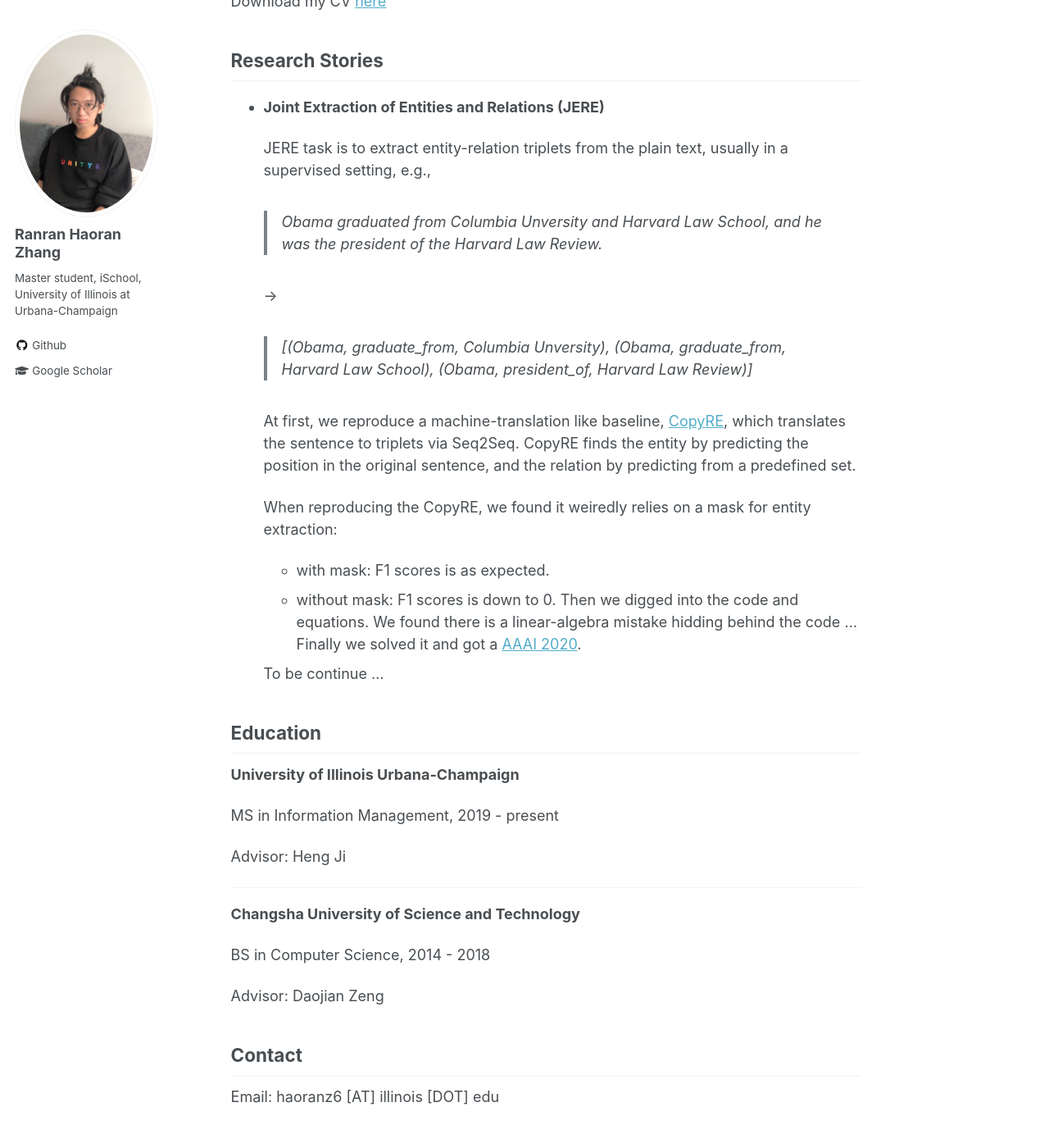
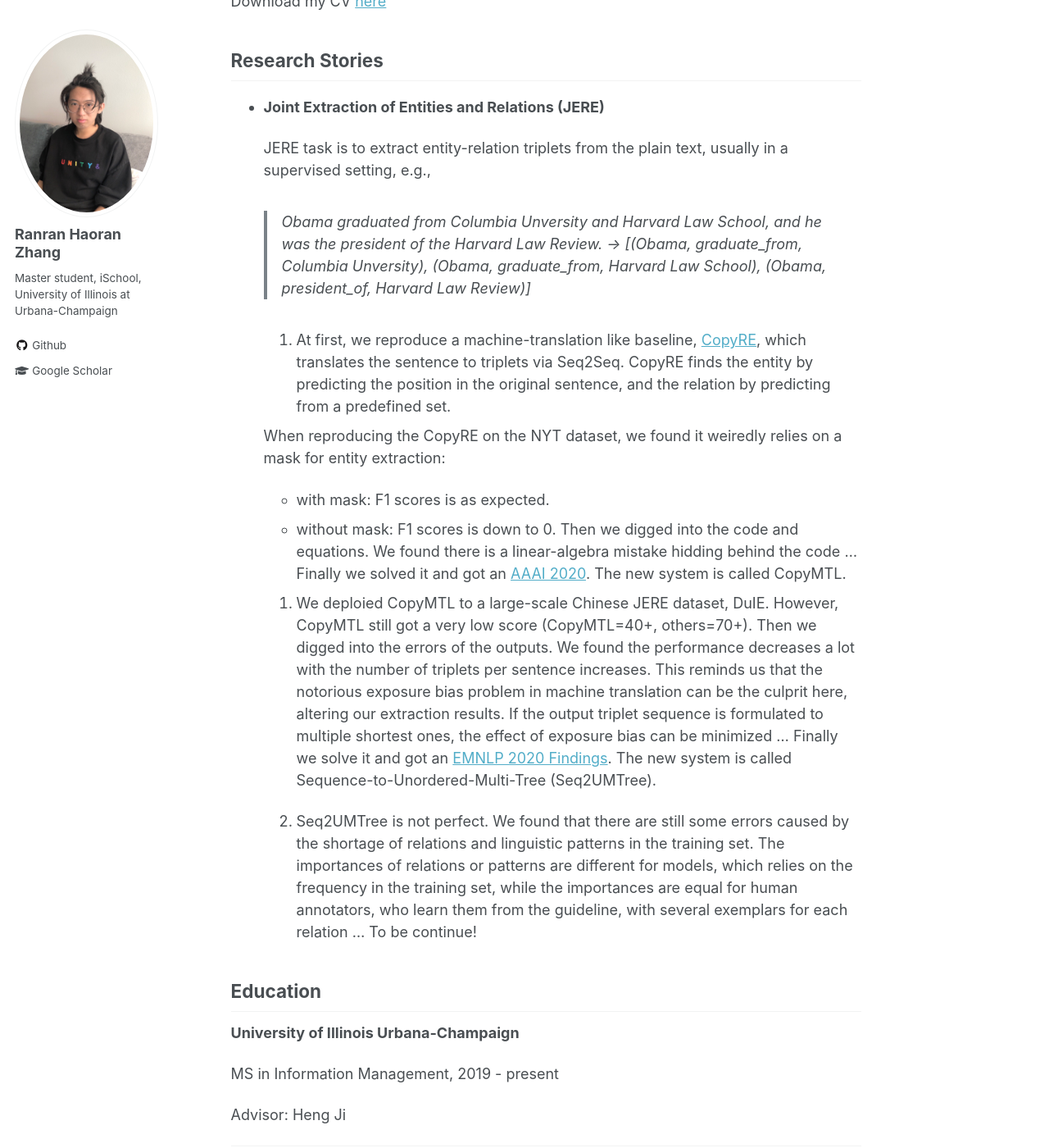
Before and after one commit to WindChimeRan/WindChimeRan.github.io, a Jekyll site: the page built from _pages/about.md, in a window 1280 px wide and 1400 px high, scrolled down 304 px. Shown: the whole window at 82% size. Built offline with Jekyll 4.4.1, drawn with Linux system fonts in a browser that asks for light colours.

Commit message:
story draft

```diff
--- a/_pages/about.md
+++ b/_pages/about.md
@@ -18,19 +18,19 @@ Download my CV [here](https://windchimeran.github.io/files/haoran_resume.pdf)
 
     JERE task is to extract entity-relation triplets from the plain text, usually in a supervised setting, e.g.,
     > Obama graduated from Columbia Unversity and Harvard Law School, and he was the president of the Harvard Law Review.
-
     ->
-
     > [(Obama, graduate_from, Columbia Unversity), (Obama, graduate_from, Harvard Law School), (Obama, president_of, Harvard Law Review)]
 
-    At first, we reproduce a machine-translation like baseline, [CopyRE](https://www.aclweb.org/anthology/P18-1047.pdf), which translates the sentence to triplets via Seq2Seq. CopyRE finds the entity by predicting the position in the original sentence, and the relation by predicting from a predefined set.
+    1. At first, we reproduce a machine-translation like baseline, [CopyRE](https://www.aclweb.org/anthology/P18-1047.pdf), which translates the sentence to triplets via Seq2Seq. CopyRE finds the entity by predicting the position in the original sentence, and the relation by predicting from a predefined set.
 
-    When reproducing the CopyRE, we found it weiredly relies on a mask for entity extraction:
+    When reproducing the CopyRE on the NYT dataset, we found it weiredly relies on a mask for entity extraction:
     - with mask: F1 scores is as expected.
     - without mask: F1 scores is down to 0.
-    Then we digged into the code and equations. We found there is a linear-algebra mistake hidding behind the code ... Finally we solved it and got a [AAAI 2020](https://arxiv.org/pdf/1911.10438.pdf).
+    Then we digged into the code and equations. We found there is a linear-algebra mistake hidding behind the code ... Finally we solved it and got an [AAAI 2020](https://arxiv.org/pdf/1911.10438.pdf). The new system is called CopyMTL.
 
-    To be continue ...
+    2. We deploied CopyMTL to a large-scale Chinese JERE dataset, DuIE. However, CopyMTL still got a very low score (CopyMTL=40+, others=70+). Then we digged into the errors of the outputs. We found the performance decreases a lot with the number of triplets per sentence increases. This reminds us that the notorious exposure bias problem in machine translation can be the culprit here, altering our extraction results. If the output triplet sequence is formulated to multiple shortest ones, the effect of exposure bias can be minimized ... Finally we solve  it and got an [EMNLP 2020 Findings](https://arxiv.org/pdf/2009.07503.pdf). The new system is called Sequence-to-Unordered-Multi-Tree (Seq2UMTree).
+
+    3. Seq2UMTree is not perfect. We found that there are still some errors caused by the shortage of relations and linguistic patterns in the training set. The importances of relations or patterns are different for models, which relies on the frequency in the training set, while the importances are equal for human annotators, who learn them from the guideline, with several exemplars for each relation ... To be continue!
 
 
 
```
